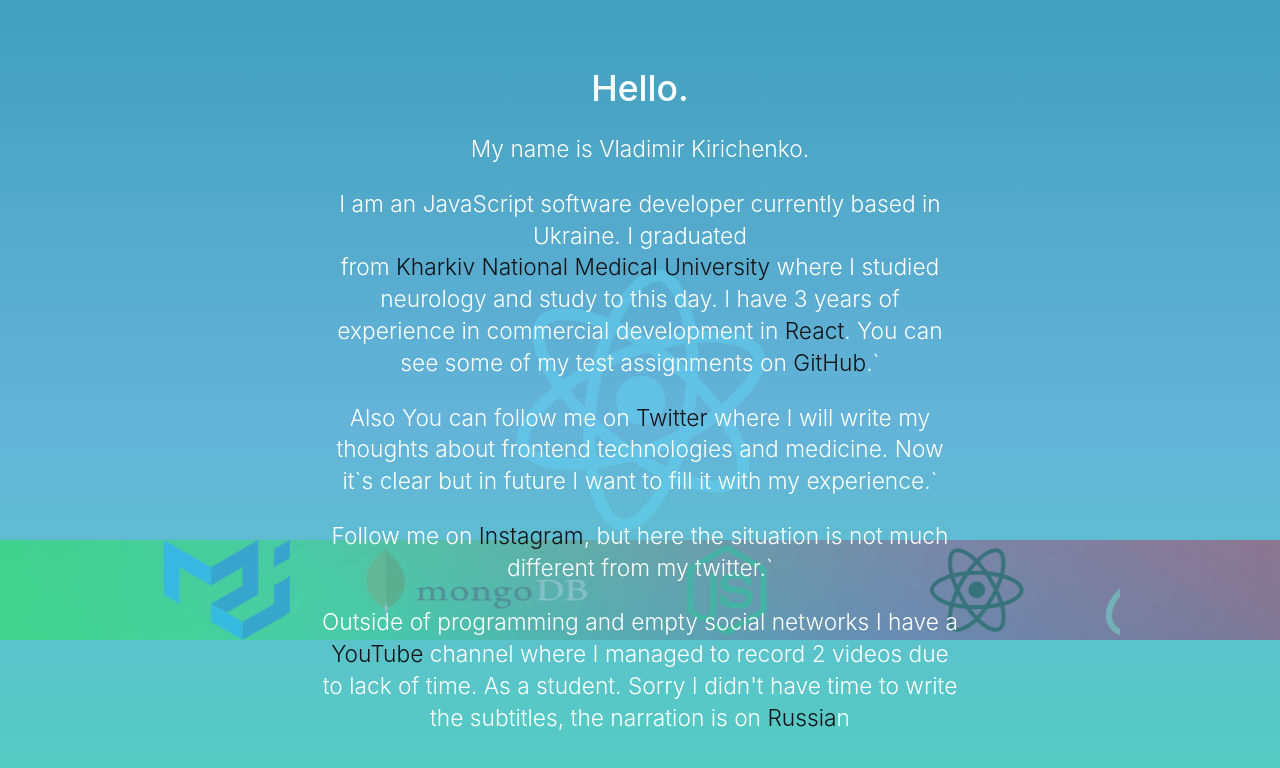
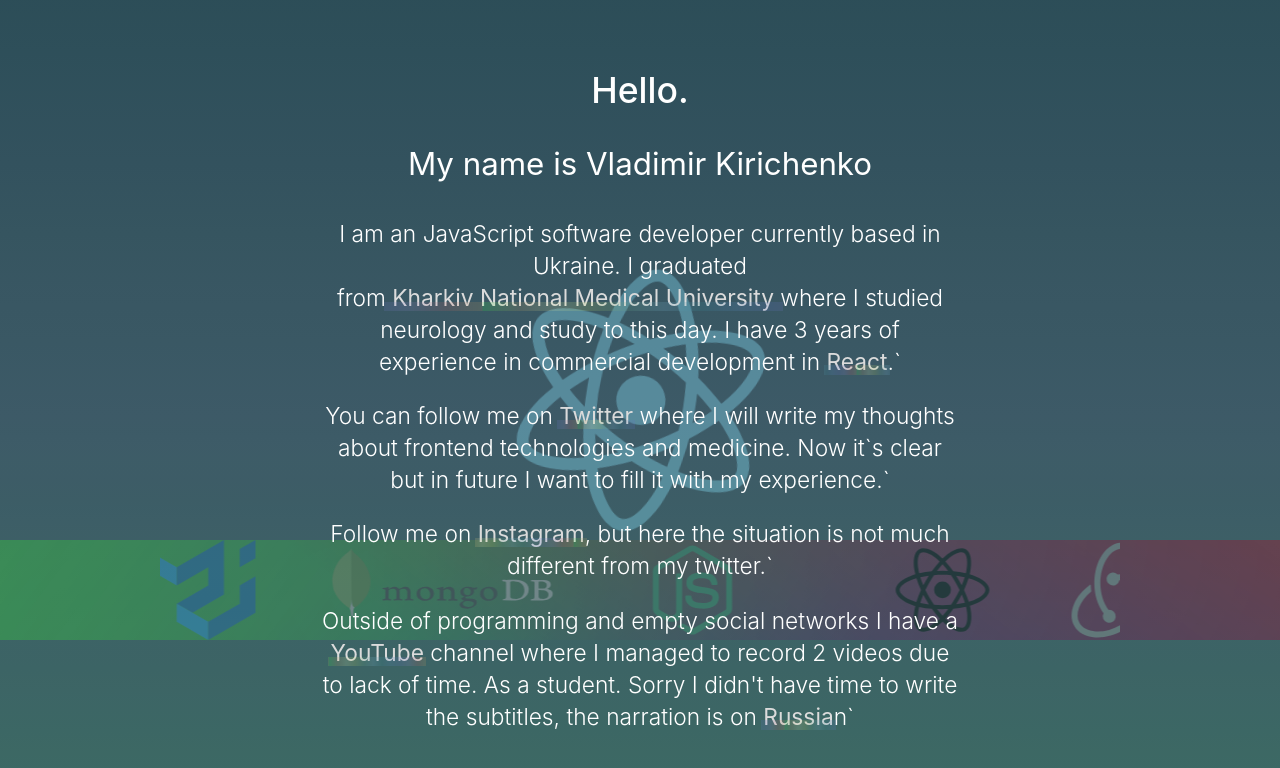
Before and after one commit to vldmrkrchnk/my_cv, a React (Create React App) app: page / in a window 1280 px wide. Shown: the top 768 px of the page. Built offline with nearby package versions, Linux system fonts and the light colour scheme.

Commit message:
'edit background color'

```diff
--- a/src/App.css
+++ b/src/App.css
@@ -24,8 +24,6 @@
 
 .App-wrapper {
   animation: animateBg 10s linear infinite;
-  background-image: linear-gradient(0deg,#cf5c5c,#c19b4a,#def2a0,#c6ee4a,#42eca6,#64b3d9,#208ea2,#498ada,#5b73df,#897ed3,#cf5c5c,#c19b4a);
-  background-size: 100% 1100%;
   min-height: 100vh;
   display: flex;
   flex-direction: column;
@@ -33,6 +31,13 @@
   justify-content: center;
   font-size: calc(10px + 2vmin);
   color: white;
+  animation: animateBg 10s linear infinite;
+
+  background-image: linear-gradient(0deg,#552525,#5f4c24,#5f6745,#687e26,#26825c,#335c6f,#104650,#203b5d,#2b376b,#3f3a61,#552525,#5f4c24);
+  background-size: 100% 1100%;
+  filter:grayscale(30%);
+  height: 100vh;
+  width: 100vw;
 }
 
 
--- a/src/Bio.jsx
+++ b/src/Bio.jsx
@@ -1,23 +1,70 @@
 import "./Bio.scss";
 
 const Bio = () => {
-
   return (
     <div class="bio-wrapper">
       <h1>Hello.</h1>
-    <p id="title">My name is Vladimir Kirichenko.</p>
+      <p id="title">My name is Vladimir Kirichenko</p>
       <p>
-        I am an JavaScript software developer currently based in Ukraine. I graduated from
-        <a href="http://knmu.kharkov.ua/" target="_blank"> Kharkiv National Medical University </a> where I studied neurology and study to this day. I have 3 years of experience in commercial development in <a href="https://reactjs.org/" target="_blank">React</a>.
-        You can see some of my test assignments on  <a href="https://github.com/vldmrkrchnk" target="_blank">GitHub</a>.`
+        I am an JavaScript software developer currently based in Ukraine. I
+        graduated from
+        <a href="http://knmu.kharkov.ua/" target="_blank" rel="noreferrer">
+          {" "}
+          Kharkiv National Medical University{" "}
+        </a>{" "}
+        where I studied neurology and study to this day. I have 3 years of
+        experience in commercial development in{" "}
+        <a href="https://reactjs.org/" target="_blank" rel="noreferrer">
+          React
+        </a>
+        .
+        {/* You can see some of my test assignments on  <a href="https://github.com/vldmrkrchnk" target="_blank">GitHub</a>. */}
+        `
       </p>
       <p>
-      Also You can follow me on <a href="https://twitter.com/vldmrkrchnk" target="_blank">Twitter</a> where I will write my thoughts about frontend technologies and medicine. Now it`s clear but in future I want to fill it with my experience.`</p>
+        You can follow me on{" "}
+        <a
+          href="https://twitter.com/vldmrkrchnk"
+          target="_blank"
+          rel="noreferrer"
+        >
+          Twitter
+        </a>{" "}
+        where I will write my thoughts about frontend technologies and medicine.
+        Now it`s clear but in future I want to fill it with my experience.`
+      </p>
 
       <p>
-      Follow me on <a href="https://www.instagram.com/neurochenko" target="_blank">Instagram</a>, but here the situation is not much different from my twitter.`</p>
+        Follow me on{" "}
+        <a
+          href="https://www.instagram.com/neurochenko"
+          target="_blank"
+          rel="noreferrer"
+        >
+          Instagram
+        </a>
+        , but here the situation is not much different from my twitter.`
+      </p>
       <p>
-      Outside of programming and empty social networks I have a <a href="https://www.youtube.com/@user-nh1kb5yg2z" target="_blank">YouTube</a> channel where I managed to record 2 videos due to lack of time. As a student. Sorry I didn't have time to write the subtitles, the narration is on  <a href="https://www.bbc.com/news/world-60525350" target="_blank">Russia</a>n
+        Outside of programming and empty social networks I have a{" "}
+        <a
+          href="https://www.youtube.com/@user-nh1kb5yg2z"
+          target="_blank"
+          rel="noreferrer"
+        >
+          YouTube
+        </a>{" "}
+        channel where I managed to record 2 videos due to lack of time. As a
+        student. Sorry I didn't have time to write the subtitles, the narration
+        is on{" "}
+        <a
+          href="https://www.bbc.com/news/world-60525350"
+          target="_blank"
+          rel="noreferrer"
+        >
+          Russia
+        </a>
+        n`
       </p>
     </div>
   );
--- a/src/Bio.scss
+++ b/src/Bio.scss
@@ -6,8 +6,8 @@
     position: absolute;
 
 }
-.title {
-   font-weight: 500; font-size: 2.2em
+#title {
+   font-weight: 400; font-size: 2.2em
 }
 
 h1 {
@@ -26,21 +26,32 @@ p {
 a {
     text-decoration: none;
     white-space: nowrap;
-    color: #121314;
+    color: #dbdbdb;
     position: relative;
+    font-weight: 400;
+    animation: animateBg 20s linear infinite;
+    background-color:linear-gradient(to right,#00ff22,#c19b4a,#cee48b,#aace3c,#55ab87,#64b3d9,#208ea2,#498ada,#5b73df,#897ed3,#cf5c5c,#c19b4a);
+
 }
+
+@keyframes animateText {
+    to {
+        background-position: 4500vh;
+      }
+  }
 
 a:after {
     content: '';
     position: absolute;
-    z-index: -1;
+    animation: animateText 2000s linear infinite;
+    z-index: 1;
     top: 66%;
     left: -0.1em;
     right: -0.1em;
     bottom: 0;
     transition: top 200ms cubic-bezier(0, 0.8, 0.13, 1);
-    background-color:  linear-gradient(0deg,#cf5c5c,#c19b4a,#def2a0,#c6ee4a,#42eca6,#64b3d9,#208ea2,#498ada,#5b73df,#897ed3,#cf5c5c,#c19b4a);
-
+    opacity: 0.2;
+    background-image:linear-gradient(to right,#00ff22,#c19b4a,#cee48b,#aace3c,#55ab87,#64b3d9,#208ea2,#498ada,#5b73df,#897ed3,#cf5c5c,#c19b4a);
 }
 
 a:hover:after {
--- a/src/Carousel.jsx
+++ b/src/Carousel.jsx
@@ -8,6 +8,7 @@ import ReduxSaga from "./svg/ReduxSaga.svg";
 import Redux from "./svg/Redux.svg";
 import SASS from "./svg/SASS.svg";
 import StyledComponents from "./svg/StyledComponents.svg";
+import Typescript from "./svg/Typescript.svg";
 
 const Carousel = () => {
   return (
@@ -37,6 +38,9 @@ const Carousel = () => {
           </div>
           <div class="slide">
             <img class="svg" src={SASS} height="100" width="250" alt="" />
+          </div>
+          <div class="slide">
+            <img class="svg" src={Typescript} height="100" width="250" alt="" />
           </div>
           <div class="slide">
             <img
@@ -72,6 +76,9 @@ const Carousel = () => {
             <img class="svg" src={SASS} height="100" width="250" alt="" />
           </div>
           <div class="slide">
+            <img class="svg" src={Typescript} height="100" width="250" alt="" />
+          </div>
+          <div class="slide">
             <img
               class="svg"
               src={StyledComponents}
--- a/src/Carousel.scss
+++ b/src/Carousel.scss
@@ -23,7 +23,7 @@ $animationSpeed: 40s;
 // Animation
 @keyframes scroll {
 	0% { transform: translateX(0); }
-	100% { transform: translateX(calc(-250px * 9))}
+	100% { transform: translateX(calc(-250px * 10))}
 }
 
 .img{
@@ -64,7 +64,7 @@ $animationSpeed: 40s;
 	.slide-track {
 		animation: scroll $animationSpeed linear infinite;
 		display: flex;
-		width: calc(250px * 18);
+		width: calc(250px * 20);
 	}
 
 	.slide {
```
Also changed, not shown: src/svg/Typescript.svg (added). Lines whose indentation alone changed are shown as unchanged.
